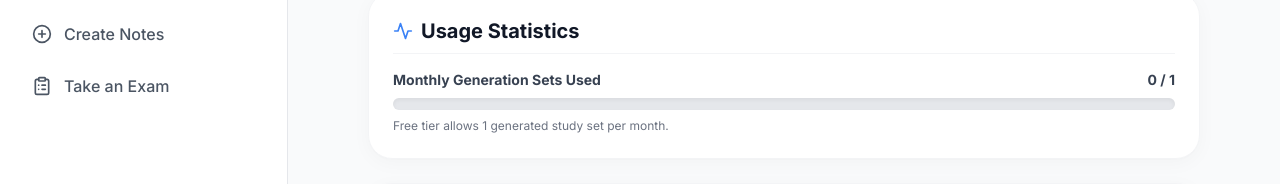
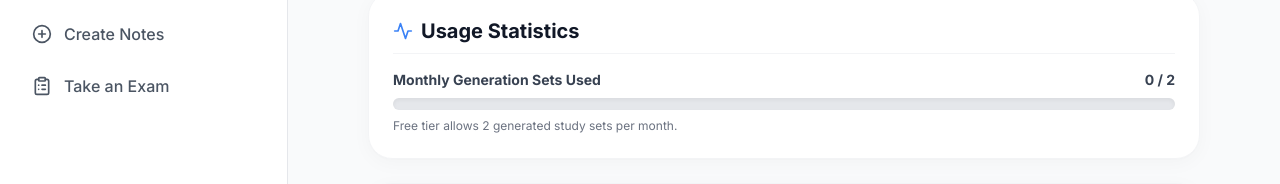
Before and after one commit to Tahaijaz233/hazelnote-web, a Next.js app in the folder hazelnote/: page /profile in a window 1280 px wide. Shown: the part 162-346 px from the top of the page. Built offline with nearby package versions, Linux system fonts and the light colour scheme; no server answers.

Commit message:
Update page.tsx

```diff
--- a/hazelnote/src/app/profile/page.tsx
+++ b/hazelnote/src/app/profile/page.tsx
@@ -89,7 +89,7 @@ export default function Profile() {
 
   const month = getCurrentMonth();
   const monthlyCount = stats.monthlySets?.[month] || 0;
-  const usagePercentage = tier === 'free' ? Math.min((monthlyCount / 1) * 100, 100) : 100;
+  const usagePercentage = tier === 'free' ? Math.min((monthlyCount / 2) * 100, 100) : 100;
 
   // Sidebar component
   const Sidebar = () => (
@@ -147,7 +147,16 @@ export default function Profile() {
 
       <Sidebar />
 
-      <main className="flex-1 h-full overflow-y-auto pb-12">
+      <main className="flex-1 h-full overflow-y-auto pb-12 relative">
+        {/* Desktop hamburger menu button */}
+        <button
+          onClick={() => setSidebarOpen(true)}
+          className="hidden md:flex fixed top-4 left-4 z-30 p-2 bg-gray-800/80 backdrop-blur border border-gray-700 text-gray-300 hover:text-white hover:bg-gray-700 rounded-lg transition items-center gap-2"
+        >
+          <Menu className="w-5 h-5" />
+          <span className="text-sm font-medium">Menu</span>
+        </button>
+
         {/* Mobile header */}
         <div className="md:hidden bg-white dark:bg-gray-900 border-b border-gray-200 dark:border-gray-800 px-4 py-3 flex items-center gap-3 sticky top-0 z-30">
           <button onClick={() => setSidebarOpen(true)} className="p-2 text-gray-600 dark:text-gray-300 hover:bg-gray-100 dark:hover:bg-gray-800 rounded-lg transition">
@@ -183,12 +192,12 @@ export default function Profile() {
                 </h3>
                 <div className="mb-2 flex justify-between text-sm font-bold text-gray-700 dark:text-gray-300">
                   <span>Monthly Generation Sets Used</span>
-                  <span>{monthlyCount} / 1</span>
+                  <span>{monthlyCount} / 2</span>
                 </div>
                 <div className="w-full bg-gray-200 dark:bg-gray-700 rounded-full h-3 mb-2 overflow-hidden shadow-inner">
                   <div className={`h-3 rounded-full transition-all duration-700 ${usagePercentage >= 100 ? 'bg-red-500' : 'bg-green-500'}`} style={{ width: `${usagePercentage}%` }}></div>
                 </div>
-                <p className="text-xs text-gray-500">Free tier allows 1 generated study set per month.</p>
+                <p className="text-xs text-gray-500">Free tier allows 2 generated study sets per month.</p>
               </div>
             )}
 
```
